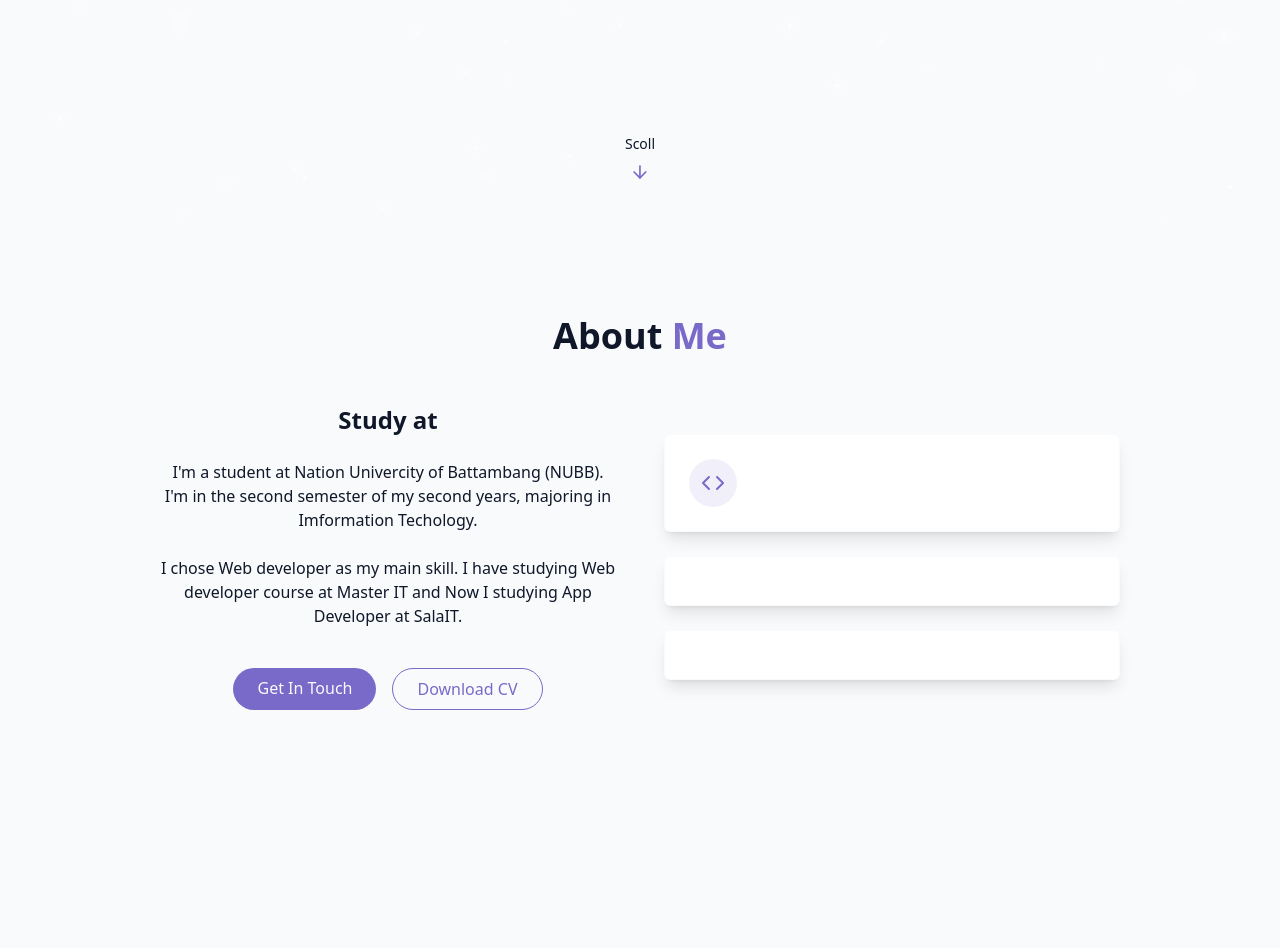
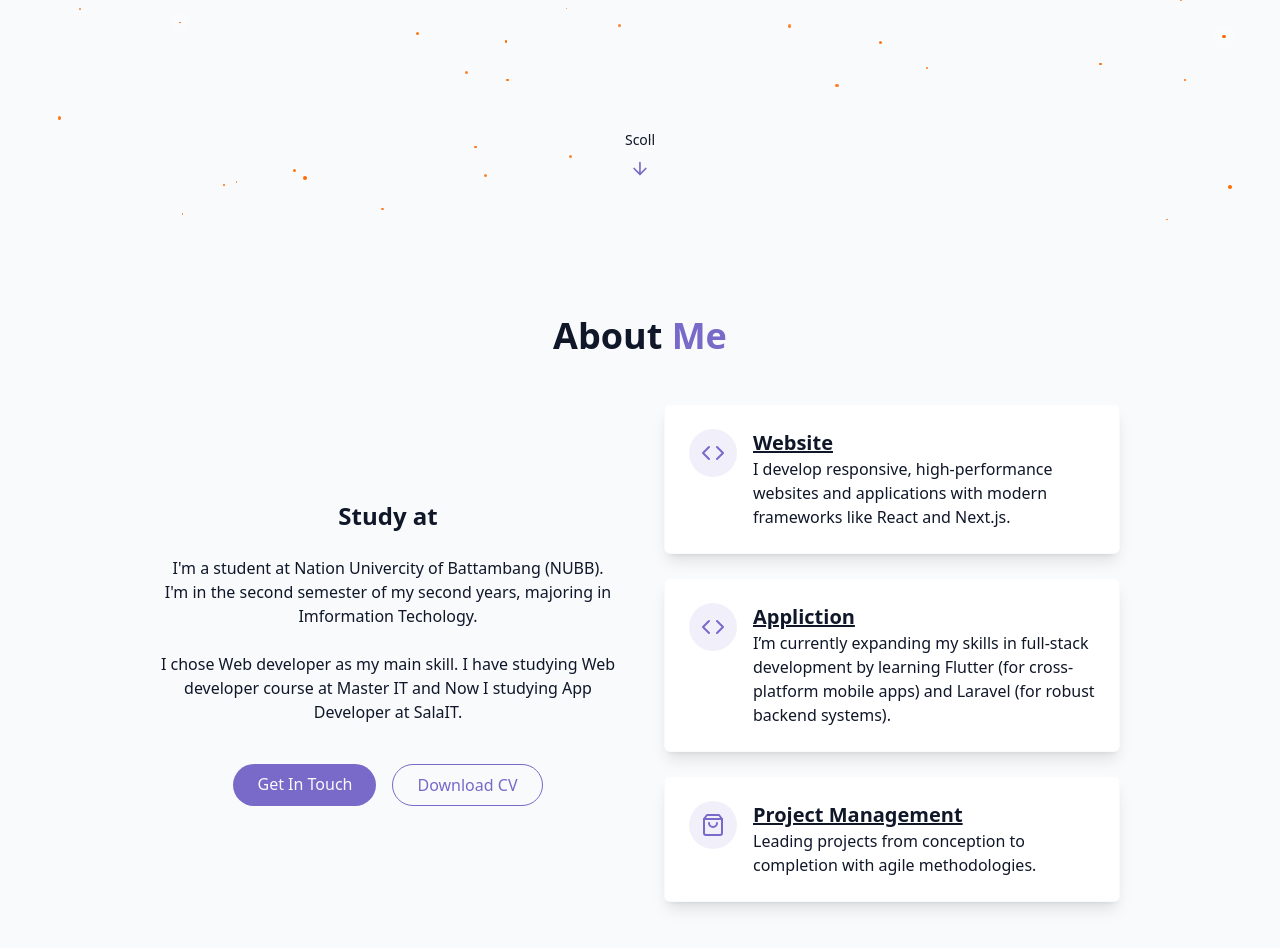
Before and after one commit to nounthanith/portfolio, a React (Vite) app: page / in a window 1280 px wide. Shown: the part 580-1528 px from the top of the page. Before the commit the page ends 1386 px from the top, so only its background shows below. Built offline with nearby package versions, Linux system fonts and the light colour scheme.

Commit message:
update about me

```diff
--- a/src/components/AboutSection.jsx
+++ b/src/components/AboutSection.jsx
@@ -1,4 +1,4 @@
-import { Code } from "lucide-react";
+import { Badge, Code, ShoppingBag } from "lucide-react";
 
 export const AboutSection = () => {
   return (
@@ -17,24 +17,73 @@ export const AboutSection = () => {
               Techology.
             </p>
             <p>
-                I chose Web developer as my main skill. I have studying
-              Web developer course at Master IT and Now I studying App Developer
-              at SalaIT.
+              I chose Web developer as my main skill. I have studying Web
+              developer course at Master IT and Now I studying App Developer at
+              SalaIT.
             </p>
             <div className="flex flex-col sm:flex-row gap-4 pt-4 justify-center">
-                <a href="#contact" className="cosmic-button">Get In Touch</a>
-                <a href="#contact" className="px-6 py-2 rounded-full border border-primary text-primary hover:bg-primary/10 transition-colors duration-300">Download CV</a>
+              <a href="#contact" className="cosmic-button">
+                Get In Touch
+              </a>
+              <a
+                href="#contact"
+                className="px-6 py-2 rounded-full border border-primary text-primary hover:bg-primary/10 transition-colors duration-300"
+              >
+                Download CV
+              </a>
             </div>
           </div>
           {/* Skill */}
           <div className="grid grid-cols-1 gap-6">
             <div className="gradient-border p-6 card-hover shadow-lg">
-                <div className="flex items-start gap-4">
-                    <div className="p-3 rounded-full bg-primary/10"><Code className="h-6 w-6 text-primary" /></div>
+              <div className="flex items-start gap-4">
+                <div className="p-3 rounded-full bg-primary/10">
+                  <Code className="h-6 w-6 text-primary" />
                 </div>
+                <div className="text-left">
+                  <h4 className="font-semibold text-xl underline">Website</h4>
+                  <p>
+                    I develop responsive, high-performance websites and
+                    applications with modern frameworks like React and Next.js.
+                  </p>
+                </div>
+              </div>
             </div>
-            <div className="gradient-border p-6 card-hover shadow-lg"></div>
-            <div className="gradient-border p-6 card-hover shadow-lg"></div>
+
+            <div className="gradient-border p-6 card-hover shadow-lg">
+              <div className="flex items-start gap-4">
+                <div className="p-3 rounded-full bg-primary/10">
+                  <Code className="h-6 w-6 text-primary" />
+                </div>
+                <div className="text-left">
+                  <h4 className="font-semibold text-xl underline">
+                    Appliction
+                  </h4>
+                  <p>
+                    I’m currently expanding my skills in full-stack development
+                    by learning Flutter (for cross-platform mobile apps) and
+                    Laravel (for robust backend systems).
+                  </p>
+                </div>
+              </div>
+            </div>
+
+            <div className="gradient-border p-6 card-hover shadow-lg">
+              <div className="flex items-start gap-4">
+                <div className="p-3 rounded-full bg-primary/10">
+                  <ShoppingBag className="h-6 w-6 text-primary" />
+                </div>
+                <div className="text-left">
+                  <h4 className="font-semibold text-xl underline">
+                    Project Management
+                  </h4>
+                  <p>
+                    Leading projects from conception to completion with agile
+                    methodologies.
+                  </p>
+                </div>
+              </div>
+            </div>
           </div>
         </div>
       </div>
--- a/src/index.css
+++ b/src/index.css
@@ -145,13 +145,13 @@
 }
 
 @utility star {
-  @apply absolute rounded-full bg-white;
+  @apply absolute rounded-full bg-orange-500;
   box-shadow: 0 0 10px 2px rgba(255, 255, 255, 0.4);
 }
 
 @utility meteor {
-  @apply absolute bg-linear-to-r from-white via-white to-transparent rounded-full;
-  box-shadow: 0 0 10px 5px rgba(255, 255, 255, 0.3);
+  @apply absolute bg-linear-to-r from-pink-200 via-pink-500 to-transparent rounded-full;
+  box-shadow: 0 0 10px 2px rgba(255, 255, 255, 0.4);
 }
 
 #root {
```
